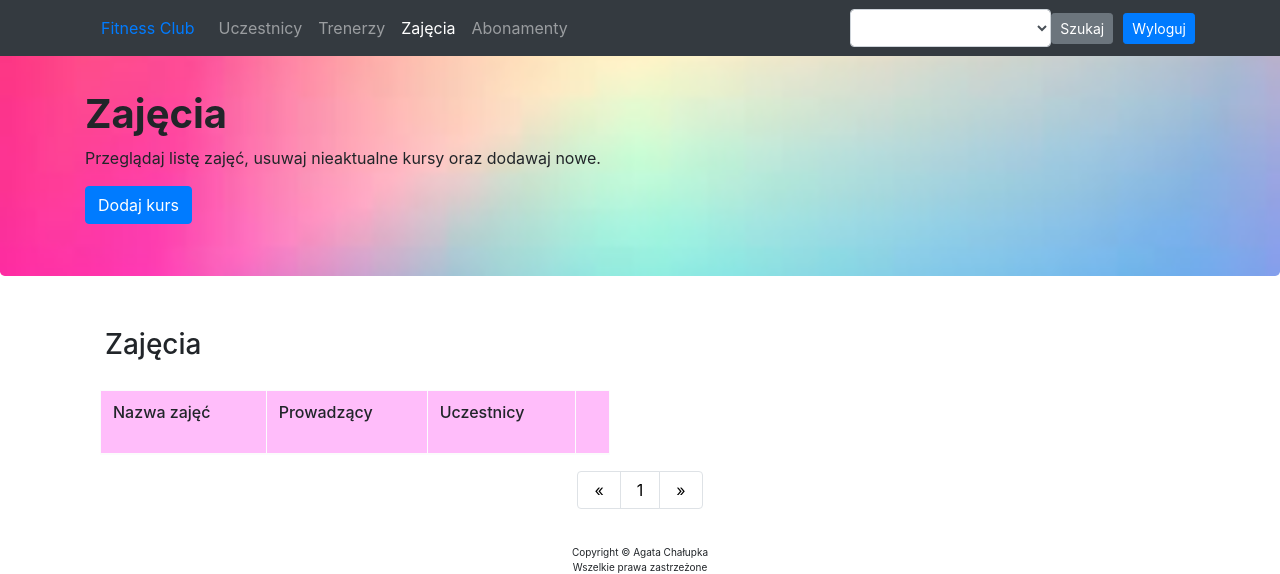
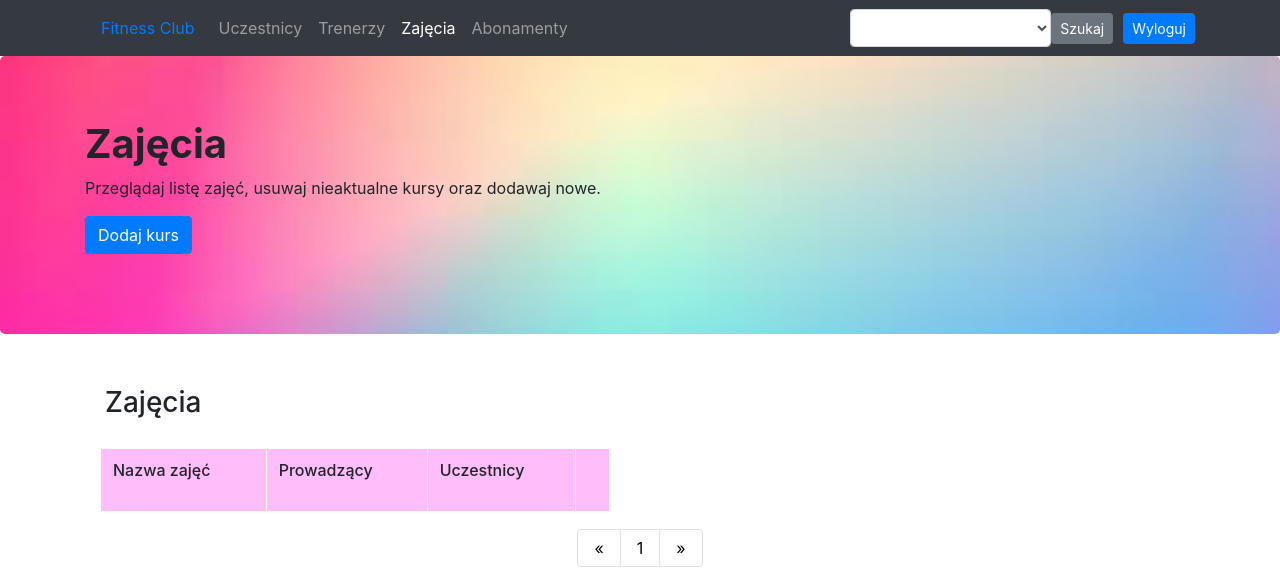
Before and after one commit to agatamartyna/fitness_club, a Flask app: page /courses/2 in a window 1280 px wide. Shown: the top 574 px of the page. Run offline with Flask 2, Linux system fonts and the light colour scheme; a user stored in the database is signed in; tables that the repository leaves empty hold one stand-in row (values such as "Sample post"); some libraries are stand-ins or nearby versions.

Commit message:
fix height jumbotron

```diff
--- a/app/templates/index.html
+++ b/app/templates/index.html
@@ -20,8 +20,7 @@
 }
 
 .jumbotron {
-    height: 250px;
-    margin-top: -30px;
+    height: auto;
 }
 
 .jumbotron h1 {
```
